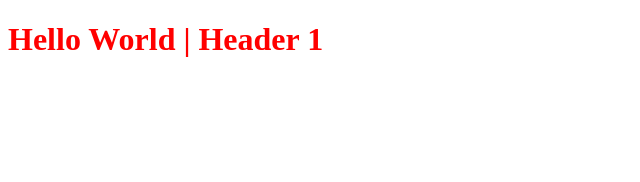
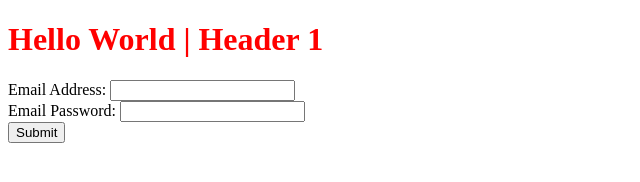
Before and after one commit to prahladmadhav/NodeJS-Tutorial, a website: page static/index.html in a window 1280 px wide. Shown: the whole page, without its empty margins (0-640 px from the left). Drawn offline with Linux system fonts and the light colour scheme; files that its build step writes are made by us from their sources.

Commit message:
(#015) Http Post Request with Express and Body Parser Module

```diff
--- a/package.json
+++ b/package.json
@@ -17,6 +17,7 @@
   },
   "homepage": "https://github.com/prahladmadhav/NodeJS-Tutorial#readme",
   "dependencies": {
+    "body-parser": "^1.19.0",
     "express": "^4.17.1",
     "lodash": "^4.17.19"
   }
--- a/static/index.html
+++ b/static/index.html
@@ -4,9 +4,27 @@
     <meta charset="UTF-8">
     <meta name="viewport" content="width=device-width, initial-scale=1.0">
     <link rel="stylesheet" href="/public/css/main.css">
+
     <title>Document</title>
 </head>
 <body>
     <h1 class="header-main">Hello World | Header 1</h1>
+    <div class="form-class">
+        <form action="/" method="post">
+            <div class="for-group">
+                <label for="email">
+                    Email Address:
+                    <input type="email" class="form-control" name="email">
+                </label>
+            </div>
+            <div class="for-group">
+                <label for="pwd">
+                    Email Password:
+                    <input type="password" class="form-control" name="password">
+                </label>
+            </div>
+            <button type="submit" class="btn btn-default">Submit</button>
+        </form>
+    </div>
 </body>
 </html>
```
Also changed, not shown: app.js (+9 -1 lines).
